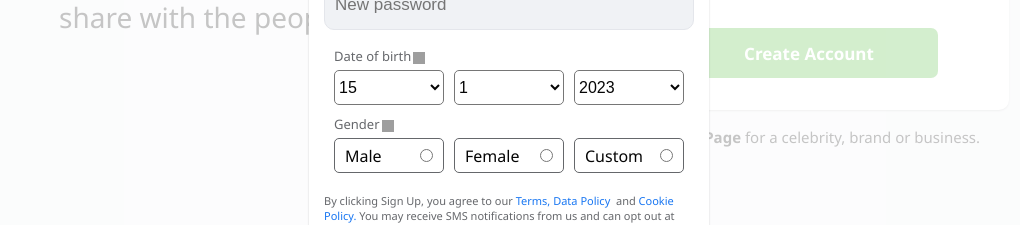
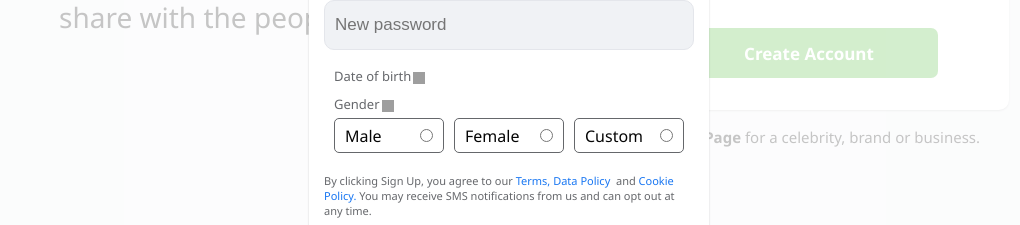
Before and after one commit to Thirumurugan7/Facebook-Clone-Fullstack-Mern, a React (Create React App) app in the folder frontend/: page /login in a window 1280 px wide. Shown: the part 367-592 px from the top of the page, without its empty margins (131-1151 px from the left). Built offline with nearby package versions, Linux system fonts and the light colour scheme; grey boxes are pictures that could not be loaded; the HTML template or start-up script is replaced by a standard one.

Commit message:
dob component created

```diff
--- a/frontend/src/components/login/RegisterForm.js
+++ b/frontend/src/components/login/RegisterForm.js
@@ -143,42 +143,6 @@ export default function RegisterForm() {
                 <div className="reg_line_header">
                   Date of birth <i className="info_icon"></i>
                 </div>
-                <div className="reg_grid">
-                  <select
-                    name="bDay"
-                    value={bDay}
-                    onChange={handleRegisterChange}
-                  >
-                    {days.map((day, i) => (
-                      <option value={day} key={i}>
-                        {day}
-                      </option>
-                    ))}
-                  </select>
-                  <select
-                    name="bMonth"
-                    value={bMonth}
-                    onChange={handleRegisterChange}
-                  >
-                    {months.map((month, i) => (
-                      <option value={month} key={i}>
-                        {month}
-                      </option>
-                    ))}
-                  </select>
-                  <select
-                    name="bYear"
-                    value={bYear}
-                    onChange={handleRegisterChange}
-                  >
-                    {years.map((year, i) => (
-                      <option value={year} key={i}>
-                        {year}
-                      </option>
-                    ))}
-                  </select>
-                  {dateError && <div className="input_error">{dateError}</div>}
-                </div>
               </div>
               <div className="reg_col">
                 <div className="reg_line_header">
@@ -215,6 +179,9 @@ export default function RegisterForm() {
                       onChange={handleRegisterChange}
                     />
                   </label>
+                  {genderError && (
+                    <div className="input_error">{genderError}</div>
+                  )}
                 </div>
               </div>
               <div className="reg_infos">
```
Also changed, not shown: frontend/src/components/login/DateofBirthSelect.js (added, +28 -0 lines).
